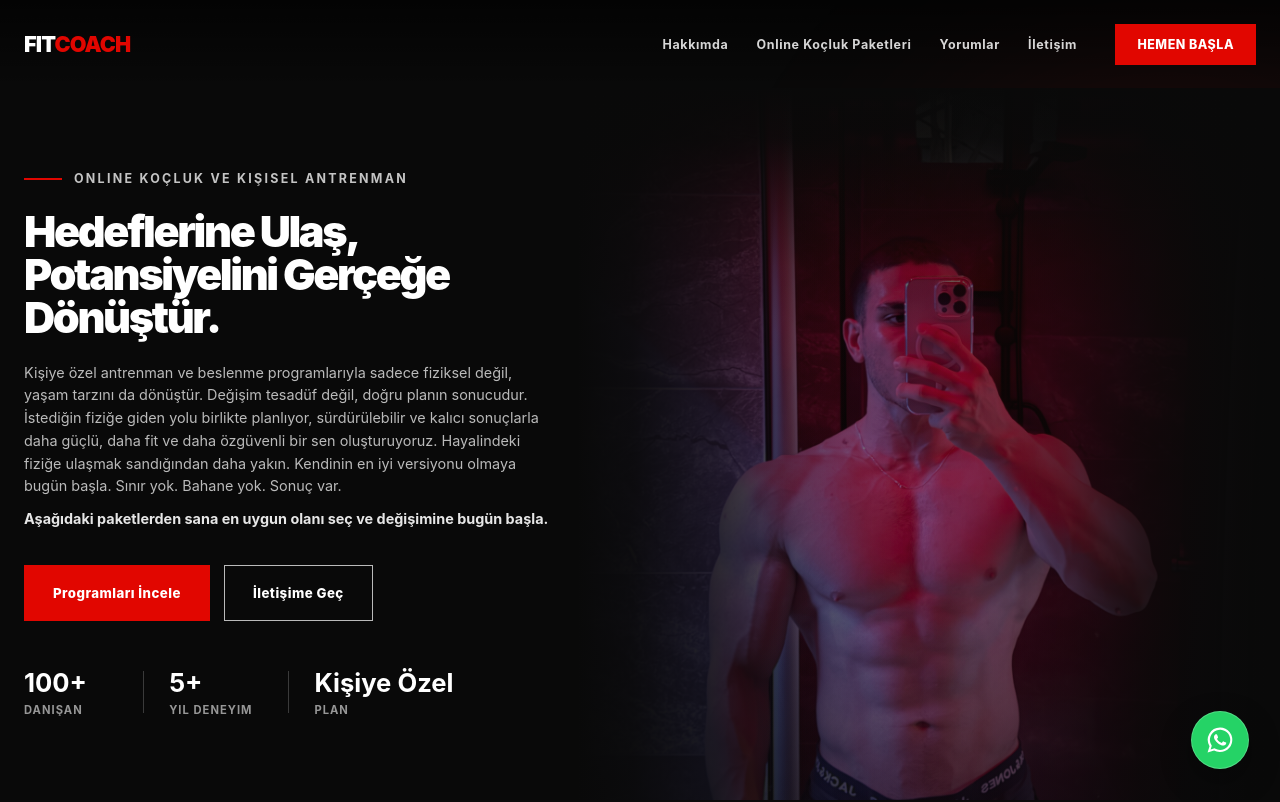
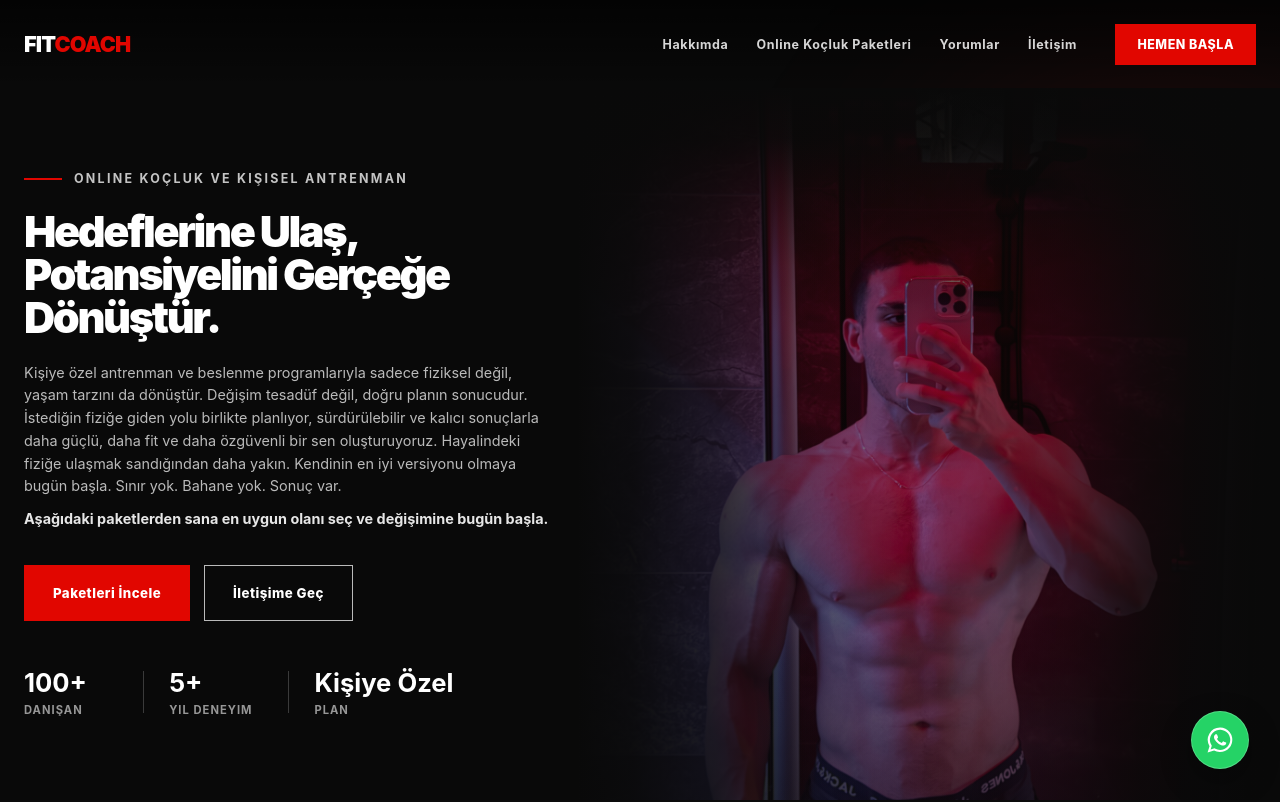
Before and after one commit to yigityilmaz16/pt-website, a React (Vite) app: page / in a window 1280 px wide. Shown: the top 802 px of the page. Built offline with nearby package versions, Linux system fonts and the light colour scheme; no server answers.

Commit message:
feat: update hero button name

```diff
--- a/src/sections/Hero.jsx
+++ b/src/sections/Hero.jsx
@@ -35,7 +35,7 @@ function Hero() {
 
           <div className="hero__actions">
             <a className="button button--primary" href="#services">
-              Programları İncele
+              Paketleri İncele
             </a>
             <a className="button button--secondary" href="#contact">
               İletişime Geç
```
